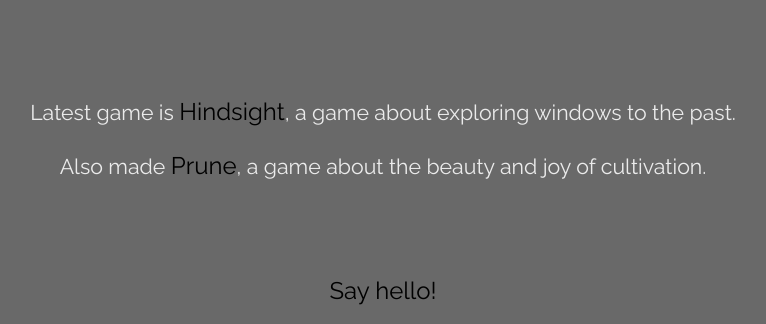
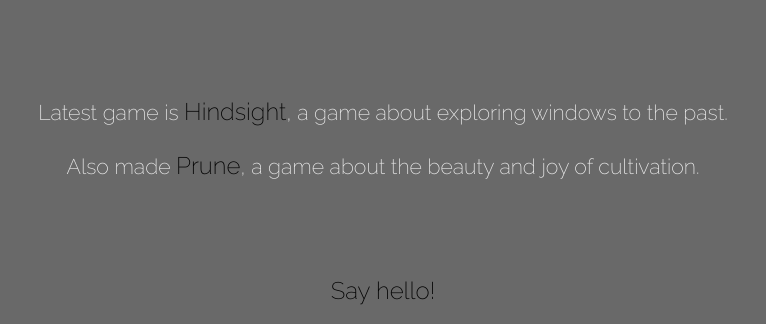
Before and after one commit to noethis/noethis.github.io, a plain HTML site: page index.html in a window 1280 px wide. Shown: the part 476-800 px from the top of the page, without its empty margins (257-1023 px from the left). Drawn offline with nearby package versions, Linux system fonts and the light colour scheme.

Commit message:
Update main.css

```diff
--- a/css/main.css
+++ b/css/main.css
@@ -1,7 +1,6 @@
 /***********/
 /* GENERAL */
 /***********/
-@import url('//fonts.googleapis.com/css2?family=Raleway');
 body
 {
  	color:				#EBEBEB;
```
